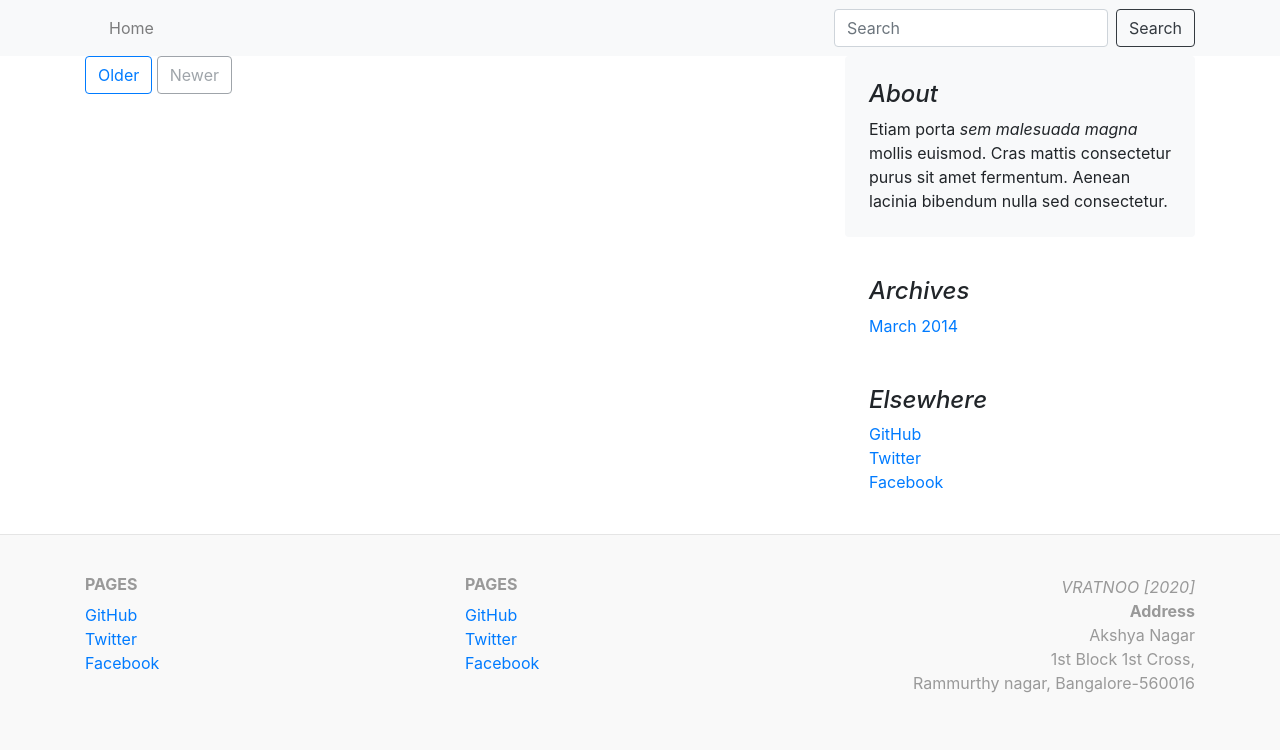
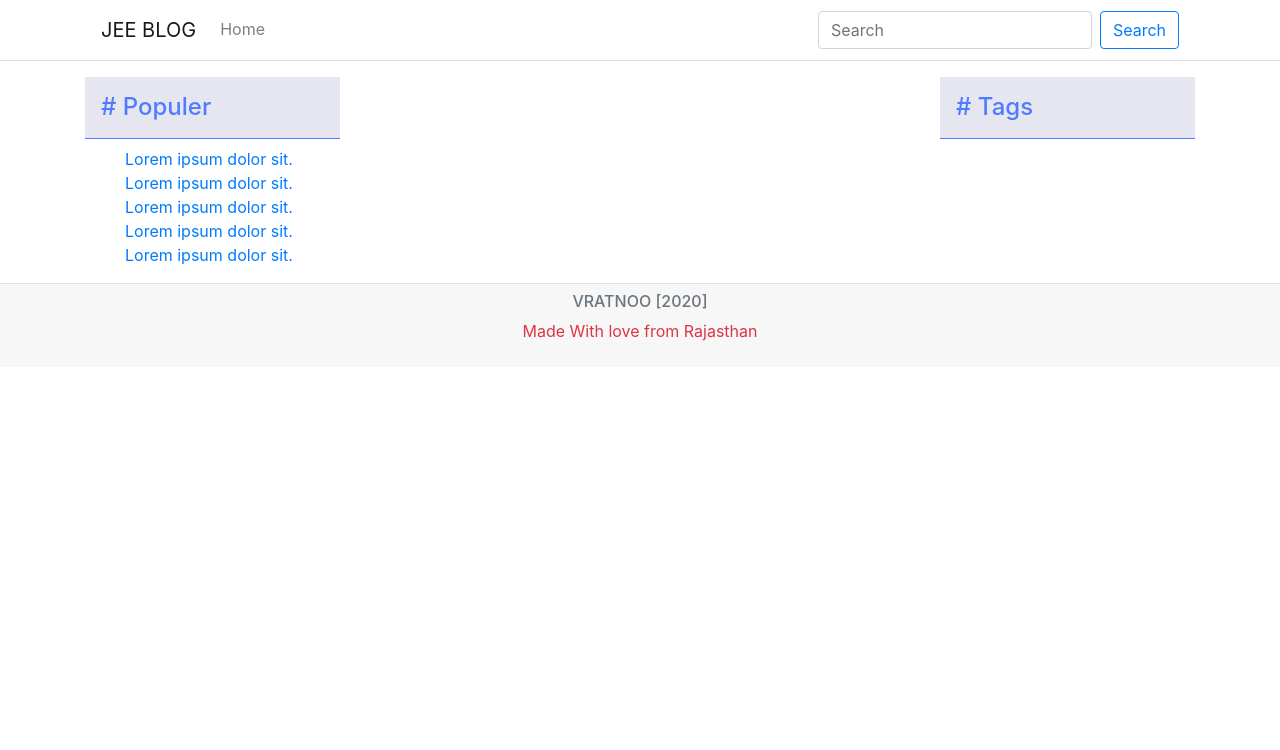
Before and after one commit to vratnoo/jcode, a Flask app: page /post/1 in a window 1280 px wide. Shown: the top 750 px of the page. Run offline with Flask 2, Linux system fonts and the light colour scheme; data that the repository does not hold is empty; some libraries are stand-ins or nearby versions.

Commit message:
Update Final ui v1
implemented elegant design using bootstrap and basic css.

```diff
--- a/app/routes.py
+++ b/app/routes.py
@@ -10,7 +10,8 @@ from helper import is_active
 @app.context_processor
 def helper_processor():
 	pages = Page.query.all()
-	return dict(is_active=is_active,pages=pages)
+	tags = Tag.query.all()
+	return dict(is_active=is_active,pages=pages,tags=tags)
 
 
 
@@ -19,25 +20,28 @@ def helper_processor():
 @app.route('/')
 def index():
 	app.config['CU_PAGE'] = "index"
-	pages  = Page.query.all()
+
 	posts = Post.query.all()
 
-	return render_template('index.html',title="Jeeblog",posts=posts,pages=pages)
+	return render_template('index.html',title="Jeeblog",posts=posts)
 
 
 @app.route('/post/<post_name>')
 def post(post_name):
+
 	posts = Post.query.filter_by(title=post_name)
+	p = Post.query.filter_by(title=post_name).first()
 	print(posts)
 	app.config['CU_PAGE'] = "post"
 
-	return render_template('index.html',title="JEEBLOG",posts=posts)
+	return render_template('article.html',title="JEEBLOG",posts=posts,)
 @app.route('/tags/<tag>')
 def tags(tag):
 	pages  = Page.query.all()
 	p = Tag.query.filter_by(name=tag).first()
+	tags = Tag.query.all()
 	posts  = p.posts.all()
-	return render_template('index.html',title="Jeeblog",posts=posts,pages=pages)
+	return render_template('index.html',title="Jeeblog",posts=posts)
 
 @app.route('/page/<page>')
 def page(page):
@@ -46,7 +50,7 @@ def page(page):
 	pages  = Page.query.all()
 	p = Page.query.filter_by(name=page).first()
 	print(p)
-	return render_template('index.html',title="Jeeblog",posts=p.posts,pages=pages)
+	return render_template('index.html',title="Jeeblog",posts=p.posts)
 # photo uploads functionnulity
 @app.route('/photo', methods=['GET', 'POST'])
 def photo():
--- /dev/null
+++ b/app/static/css/style.css
@@ -0,0 +1,41 @@
+
+header{
+	border-bottom:1px solid #dfdfdf;
+}
+footer{
+
+    background-color: #f7f7f7;
+    border-top: 1px solid #dfdfdf;
+
+}
+.navbar{
+	padding: 0rem 1rem;
+}
+.nav-item{
+	padding:0.567rem 0;
+	border-bottom: 2px solid transparent;
+}
+.nav-item.active{
+	background-color: #f5f5f7!important;
+	border-bottom:2px solid #4f7bfe;
+
+}
+.nav-item:hover{
+	background-color: #f5f5f7;
+	border-bottom:2px solid #4f7bfe;
+}
+.sideheader{
+	background-color: #e6e6f1;
+    border-bottom: 1px solid #4f7bfe;
+    padding: 1rem;
+    color: #4f7bff;
+}
+ul>li{
+	list-style: none;
+	margin-left: 0;
+}
+.card:hover{
+    border: 1px solid #cccccc;
+    box-shadow: 1px 3px 6px 0px #e4e0e0;
+
+}
--- /dev/null
+++ b/app/templates/article.html
@@ -0,0 +1,17 @@
+{% extends "base.html" %}
+{%block content %}
+ {% for post in posts %}
+         <div class="mb-3">
+     <img src="https://dummyimage.com/640x4:3/" class="card-img-top" alt="...">
+
+  <article>
+                <h1 class="card-title">{{ post.title }}</h1>
+                <p class="pb-2 text-center">published on JAN 21, 2020</p>
+                  {% filter markdown %}
+      {{ post.body }}
+      {% endfilter %}
+              </article>
+
+</div>
+ {% endfor %}
+{% endblock %}
--- a/app/templates/base.html
+++ b/app/templates/base.html
@@ -8,7 +8,7 @@
     <!-- Bootstrap CSS -->
     <link rel="stylesheet" href="https://stackpath.bootstrapcdn.com/bootstrap/4.4.1/css/bootstrap.min.css" integrity="sha384-Vkoo8x4CGsO3+Hhxv8T/Q5PaXtkKtu6ug5TOeNV6gBiFeWPGFN9MuhOf23Q9Ifjh" crossorigin="anonymous">
     <!-- Custom styles for this template -->
-    <link href="{{ url_for('static',filename='css/blog-post.css')}}" rel="stylesheet">
+    <link href="{{ url_for('static',filename='css/style.css')}}" rel="stylesheet">
 
       {% if title %}
    <title>{{ title}}</title>
@@ -18,9 +18,11 @@
 
   </head>
   <body>
-    <nav class="navbar navbar-expand-lg navbar-light bg-light">
+   <!-- header -->
+  <header class="">
     <div class="container">
-        <a class="navbar-brand" href="{{ url_for('index') }}"></a>
+    <nav class="navbar navbar-expand-lg navbar-light bg-white">
+ <a class="navbar-brand" href="{{ url_for('index') }}">JEE BLOG</a>
   <button class="navbar-toggler" type="button" data-toggle="collapse" data-target="#navbarSupportedContent" aria-controls="navbarSupportedContent" aria-expanded="false" aria-label="Toggle navigation">
     <span class="navbar-toggler-icon"></span>
   </button>
@@ -37,94 +39,63 @@
     </ul>
     <form class="form-inline my-2 my-lg-0">
       <input class="form-control mr-sm-2" type="search" placeholder="Search" aria-label="Search">
-            <button class="btn btn-outline-dark my-2 my-sm-0" type="submit">Search</button>
+      <button class="btn btn-outline-primary my-2 my-sm-0" type="submit">Search</button>
     </form>
-        </div></div>
-      </nav>
-    <div class="container">
-        <!-- Content here -->
-        {% if is_active('index') == 'active' %}
-        <div class="jumbotron">
-            <h1 class="display-4">{{ posts[0].title }}</h1>
-            <p class="lead">This is a simple hero unit, a simple jumbotron-style component for calling extra attention to featured content or information.</p>
-            <hr class="my-4">
-             {% filter markdown %}
-            {{ posts[1].body | truncate(50)}}
-            {% endfilter %}
-            <a class="btn btn-outline-secondary btn-sm" href="#" role="button">Learn more</a>
   </div>
-        {% endif %}
+</nav></div>
+
+  </header>
+  <!-- main content -->
+  <main class="container mt-3">
     <div class="row">
-            <div class="col-md-8 blog-main">
+
+      <div class="col-md-6 order-md-2 mb-3">
+
    {% block content%}
-    {% block app_content %}
-    {% endblock %}
+
 {% endblock%}
-             <nav class="blog-pagination">
-                <a class="btn btn-outline-primary" href="#">Older</a>
-                <a class="btn btn-outline-secondary disabled" href="#" tabindex="-1" aria-disabled="true">Newer</a>
-              </nav>
-        </div><!-- /.blog-main -->
-            <aside class="col-md-4 blog-sidebar">
-              <div class="p-4 mb-3 bg-light rounded">
-                <h4 class="font-italic">About</h4>
-                <p class="mb-0">Etiam porta <em>sem malesuada magna</em> mollis euismod. Cras mattis consectetur purus sit amet fermentum. Aenean lacinia bibendum nulla sed consectetur.</p>
-              </div>
-
-              <div class="p-4">
-                <h4 class="font-italic">Archives</h4>
-                <ol class="list-unstyled mb-0">
-                  <li><a href="#">March 2014</a></li>
-
-                </ol>
-              </div>
-
-              <div class="p-4">
-                <h4 class="font-italic">Elsewhere</h4>
-                <ol class="list-unstyled">
-                  <li><a href="#">GitHub</a></li>
-                  <li><a href="#">Twitter</a></li>
-                  <li><a href="#">Facebook</a></li>
-                </ol>
-              </div>
-            </aside><!-- /.blog-sidebar -->
 
       </div>
+       <div class="col-md-3 order-md-1">
+        <h2 class="h4 sideheader"># Populer</h2>
+        <ul>
+          <li><a href="#">Lorem ipsum dolor sit.</a></li>
+          <li><a href="#">Lorem ipsum dolor sit.</a></li>
+          <li><a href="#">Lorem ipsum dolor sit.</a></li>
+          <li><a href="#">Lorem ipsum dolor sit.</a></li>
+          <li><a href="#">Lorem ipsum dolor sit.</a></li>
+        </ul>
+      </div>
+      <div class="col-md-3 order-md-3">
+        <h2 class="h4 sideheader"># Tags</h2>
+         <ul>
+          {% for tag in tags %}
+           <li><a href="{{ url_for('tags',tag=tag.name) }}">{{ tag.name }}</a></li>
+           {% endfor %}
 
-      </div>
-
-    <footer class="blog-footer">
-        <div class="container">
-            <div class="row">
-            <div class="col-md-4 text-left">
-            <h6 class="font-weight-bold text-uppercase text-gray-700">Pages</h6>
-            <ol class="list-unstyled">
-            <li><a href="#">GitHub</a></li>
-            <li><a href="#">Twitter</a></li>
-            <li><a href="#">Facebook</a></li>
-            </ol>
-            </div>
-            <div class="col-md-4 text-left">
-                <h6 class="font-weight-bold text-uppercase text-gray-700">Pages</h6>
-                <ol class="list-unstyled">
-                <li><a href="#">GitHub</a></li>
-                <li><a href="#">Twitter</a></li>
-                <li><a href="#">Facebook</a></li>
-                </ol>
-                </div>
-            <div class="col-md-4 col-12 text-right">
-            <i class="fa fa-bold" aria-hidden="true">VRATNOO [2020]</i>
-            <address>
-                <strong> Address</strong></br>
-
-Akshya Nagar </br>1st Block 1st Cross,</br> Rammurthy nagar, Bangalore-560016
-            </address>
-            </div>
-
+         </ul>
       </div>
     </div>
 
+  </main>
+
+  <!-- footer -->
+  <footer class="py-2">
+    <div class="container">
+     <h6 class="text-center text-muted">VRATNOO [2020] </h6>
+     <p class="text-center text-danger">Made With love from Rajasthan</p>
+
+     <ul class="list-inline text-center">
+      {% for page in pages %}
+                <li class="list-inline-item"><a class="nav-link" href="{{ url_for('page',page=page.name) }}">{{ page.name }}</a></li>
+      {%  endfor %}
+     </ul>
+    </div>
   </footer>
+
+    <script>
+    feather.replace()
+    </script>
     <!-- Optional JavaScript -->
     <!-- jQuery first, then Popper.js, then Bootstrap JS -->
     <script src="https://code.jquery.com/jquery-3.4.1.slim.min.js" integrity="sha384-J6qa4849blE2+poT4WnyKhv5vZF5SrPo0iEjwBvKU7imGFAV0wwj1yYfoRSJoZ+n" crossorigin="anonymous"></script>
--- a/app/templates/index.html
+++ b/app/templates/index.html
@@ -1,40 +1,24 @@
 {% extends "base.html" %}
-{%block app_content %}
-{% for post in posts %}
+{%block content %}
+      {% for post in posts %}
+         <div class="card mb-3">
+  <img src="https://dummyimage.com/640x4:3/" class="card-img-top" alt="...">
+  <div class="card-body">
+    <h5 class="card-title">{{ post.title }}</h5>
 
+    <p class="card-text">
+      {% filter markdown %}
+      {{ post.body | truncate(150) }}
+      {% endfilter %}
+        </p>
 
-              <h3 class="pb-4 mb-4 font-italic border-bottom">
-                Posts
-              </h3>
-
-              <div class="blog-post">
-                <h2 class="blog-post-title">{{ post.title }}t</h2>
-                <p class="blog-post-meta">January 1, 2014 by <a href="#">Mark</a></p>
-                {% filter markdown %}
-                {% if is_active('post')=='active' %}
-                dfdsfdfdfsd
-                {{ post.body }}
-         		{% else %}
-				{{ post.body | truncate(150) }}
-				<a class="" href="{{ url_for('post',post_name=post.title)}}">Read More</a>
-				{% endif %}
-				{% endfilter %}
-
-				{% for p in post.tags %}
-				<a class="badge badge-info" href="{{ url_for("tags",tag = p.name) }}"># {{ p.name }}</a>
-				{% endfor %}
-
-
-              </div><!-- /.blog-post -->
-
-
-
-
-
-
-
-
-
+    <small class="text-muted">Last updated 3 mins ago</small>
+    <a class="" href="{{ url_for('post',post_name=post.title)}}">Read More</a>
+{% for p in post.tags %}
+        <a class="badge badge-info" href="{{ url_for("tags",tag = p.name) }}"># {{ p.name }}</a>
+        {% endfor %}
+  </div>
+</div>
 {% endfor %}
 
 {% endblock %}
```
Also changed, not shown: README.md. Lines whose indentation alone changed are shown as unchanged.
